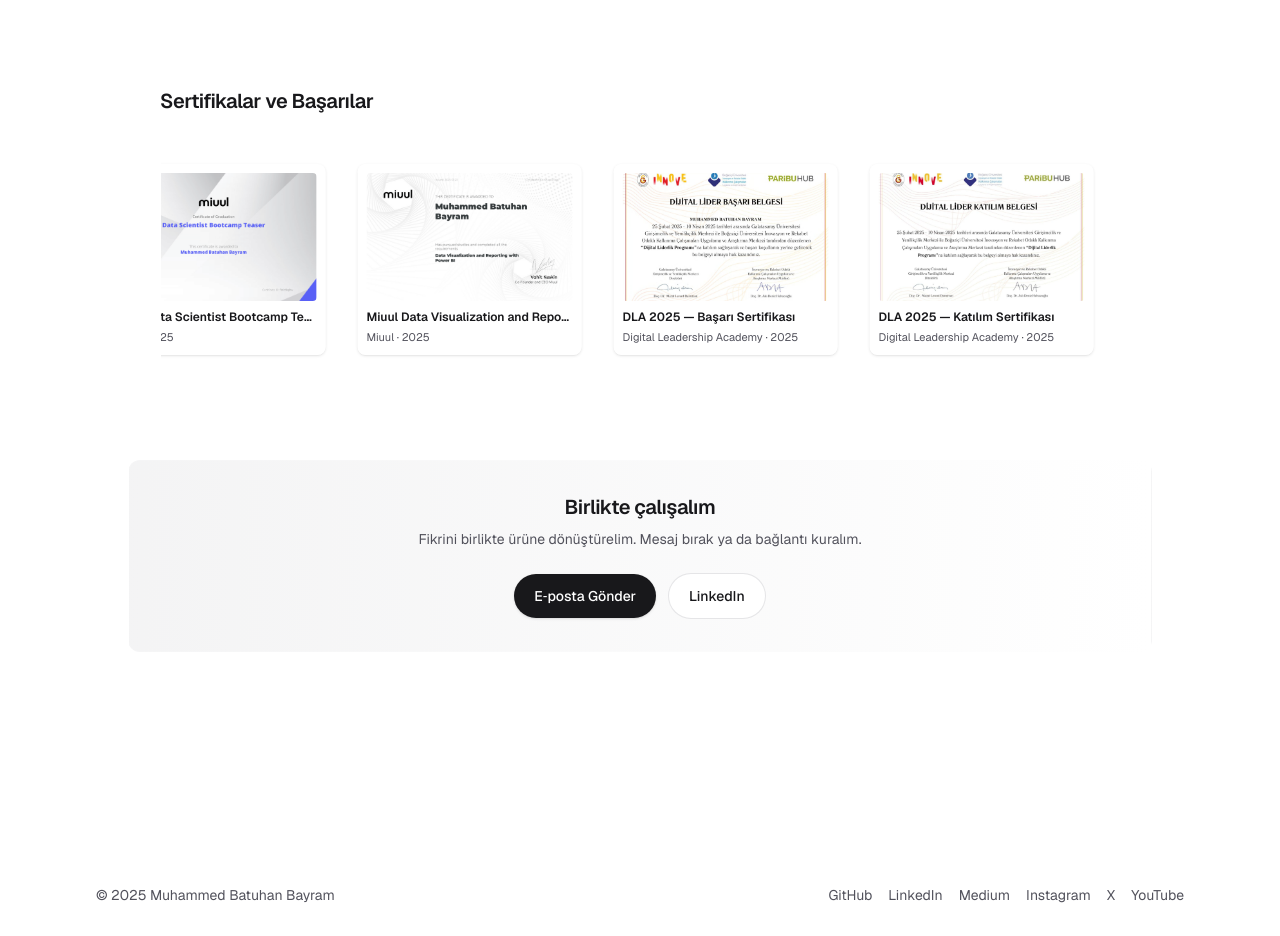
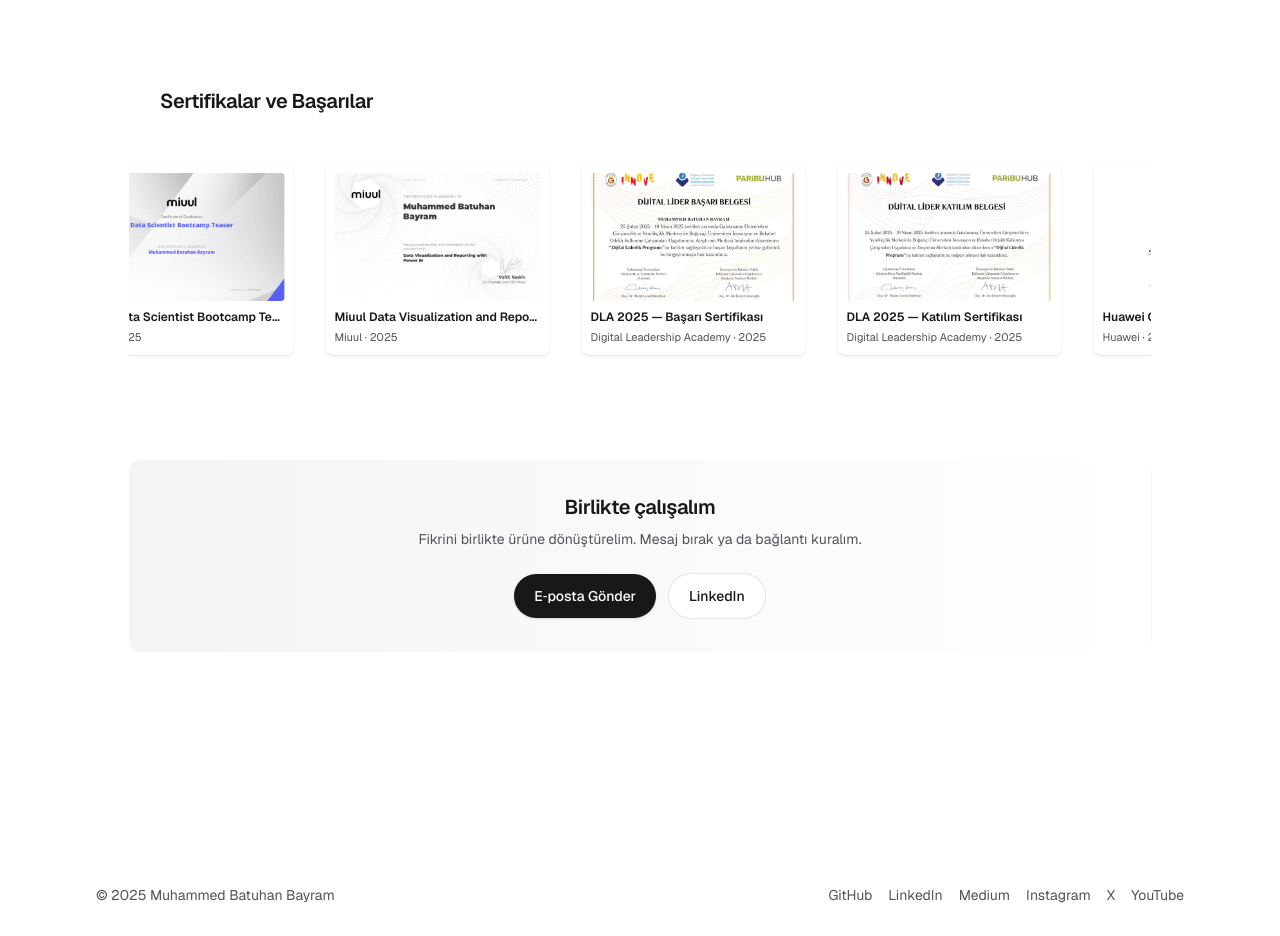
Before and after one commit to muhammedby/site, a Next.js app: page / in a window 1280 px wide. Shown: the part 1060-1996 px from the top of the page. Built offline with nearby package versions, Linux system fonts and the light colour scheme.

Commit message:
Sertifika kutu padding'ini projeler ile aynı seviyeye getir (px-6 sm:px-8 + negatif margin)

```diff
--- a/src/app/page.js
+++ b/src/app/page.js
@@ -176,7 +176,7 @@
         </div>
 
         {/* Marquee container: full width with border/bg */}
-        <div className="mt-6 w-full rounded-xl border border-white/10 bg-white/50 backdrop-blur dark:bg-white/5 py-6 overflow-hidden">
+        <div className="mt-6 -mx-6 sm:-mx-8 rounded-xl border border-white/10 bg-white/50 backdrop-blur dark:bg-white/5 py-6 overflow-hidden">
           <div
             id="cert-marquee"
             className="marquee animate-marquee-infinite"
```
